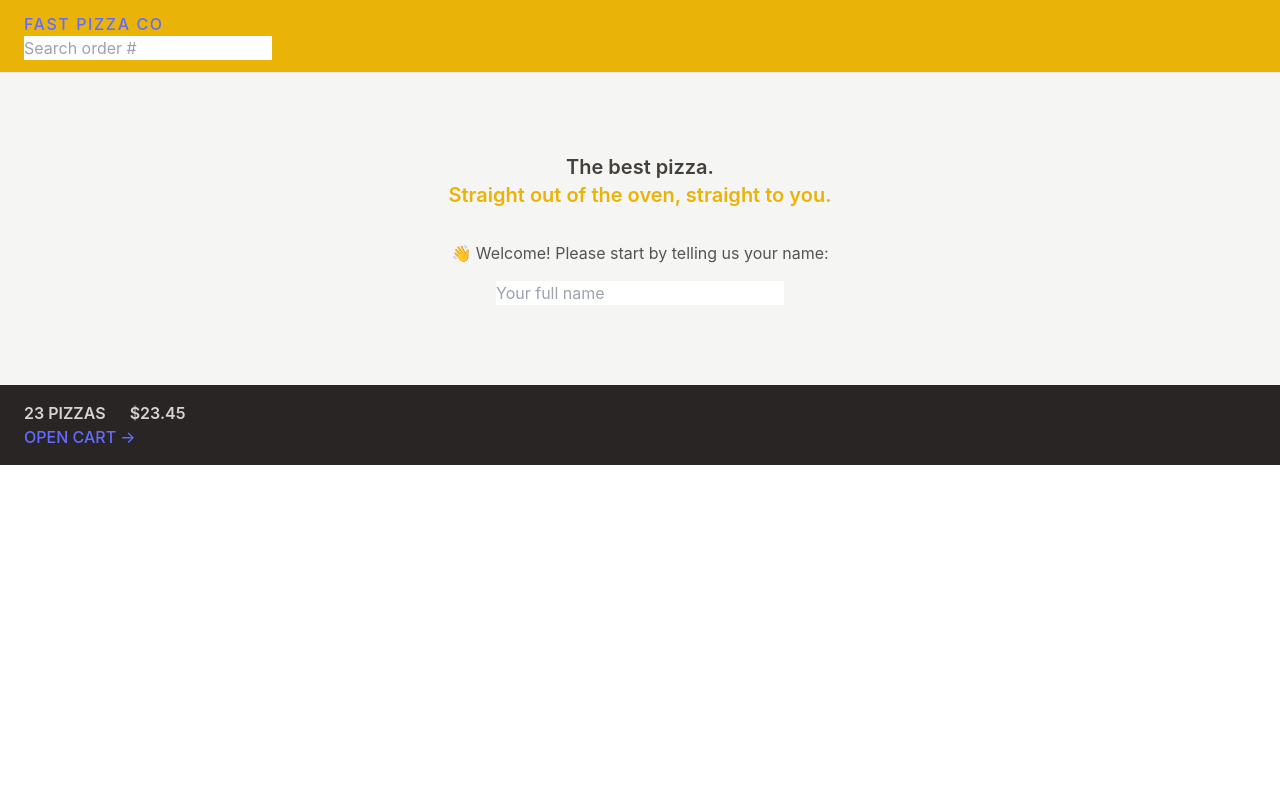
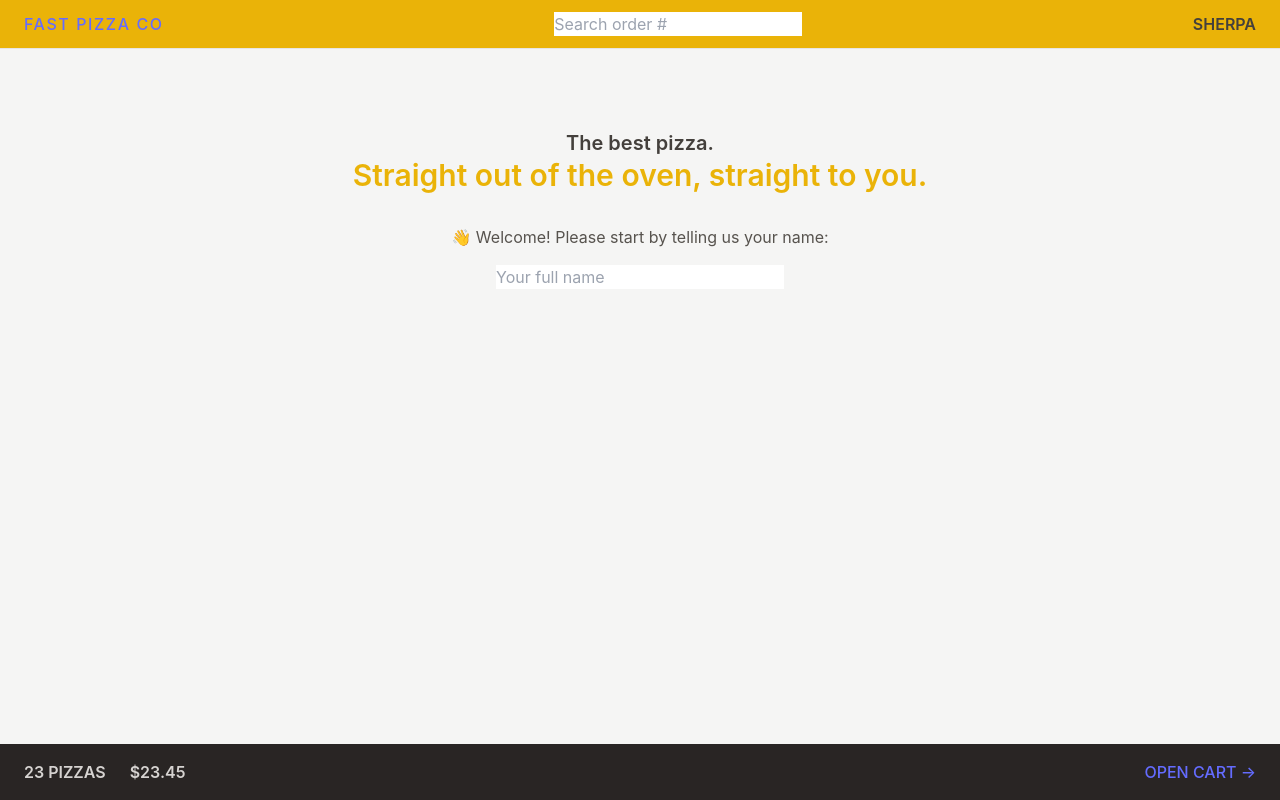
Before and after one commit to mrsherpacode/react-pizza-app, a React (Vite) app: page / in a window 1280 px wide. Built offline with nearby package versions, Linux system fonts and the light colour scheme.

Commit message:
some more styles are added

```diff
--- a/src/features/cart/CartOverview.jsx
+++ b/src/features/cart/CartOverview.jsx
@@ -2,7 +2,7 @@
 
 function CartOverview() {
   return (
-    <div className="bg-stone-800 p-4 px-4 py-4 text-sm uppercase text-stone-200 sm:px-6 md:text-base">
+    <div className="flex items-center justify-between bg-stone-800 p-4 px-4 py-4 text-sm uppercase text-stone-200 sm:px-6 md:text-base">
       <p className="spac space-x-4 font-semibold text-stone-300 sm:space-x-6">
         <span>23 pizzas</span>
         <span>$23.45</span>
--- a/src/features/user/Username.jsx
+++ b/src/features/user/Username.jsx
@@ -1,5 +1,5 @@
 function Username() {
-  return <div className="text-sem hidden font-semibold">Sherpa</div>;
+  return <div className="text-sem hidden font-semibold md:block">Sherpa</div>;
 }
 
 export default Username;
--- a/src/ui/AppLayout.jsx
+++ b/src/ui/AppLayout.jsx
@@ -8,12 +8,14 @@
   const navigation = useNavigation();
   const isLoading = navigation.state === "loading";
   return (
-    <div className="layout">
+    <div className="grid h-screen grid-rows-[auto_1fr_auto]">
       {isLoading && <Loader />}
       <Header />
-      <main>
-        <Outlet />
-      </main>
+      <div className="overflow-scroll">
+        <main className="mx-auto max-w-3xl">
+          <Outlet />
+        </main>
+      </div>
 
       <CartOverview />
     </div>
--- a/src/ui/Header.jsx
+++ b/src/ui/Header.jsx
@@ -3,7 +3,7 @@
 import Username from "../features/user/Username";
 function Header() {
   return (
-    <header className="border-b border-stone-200 bg-yellow-500 px-4 py-3 uppercase sm:px-6">
+    <header className="flex justify-between border-b border-stone-200 bg-yellow-500 px-4 py-3 uppercase sm:px-6">
       <Link path="/" className="tracking-widest">
         Fast Pizza Co
       </Link>
--- a/src/ui/Home.jsx
+++ b/src/ui/Home.jsx
@@ -6,7 +6,7 @@
       <h1 className="mb-8 text-center text-xl font-semibold">
         The best pizza.
         <br />
-        <span className="text-yellow-500">
+        <span className="text-yellow-500 md:text-3xl">
           Straight out of the oven, straight to you.
         </span>
       </h1>
```
